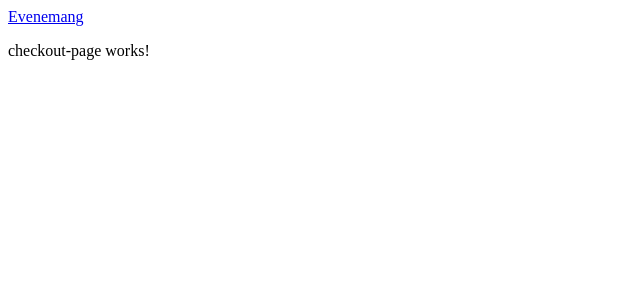
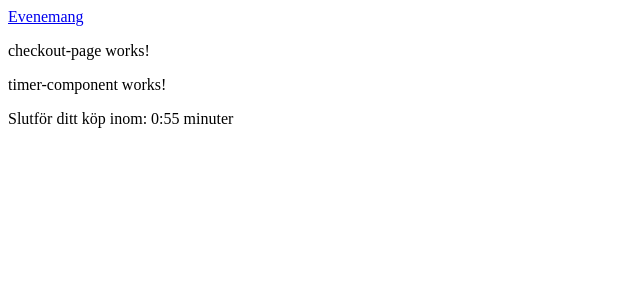
Before and after one commit to S7120f/EventApplication-frontend, an Angular app: page /checkout-page in a window 1280 px wide. Shown: the top 300 px of the page, without its empty margins (0-640 px from the left). Built offline with nearby package versions, Linux system fonts and the light colour scheme.

Commit message:
timerf for checkout  added in child component

```diff
--- a/src/app/components/checkout/checkout-page/checkout-page.html
+++ b/src/app/components/checkout/checkout-page/checkout-page.html
@@ -1,4 +1,6 @@
 <p>checkout-page works!</p>
+
+<app-timer-component [seconds]="countDownSeconds"></app-timer-component>
 
 <div class="checkout-conatiner" *ngIf="event">
   <h2>Din reservation</h2>
--- a/src/app/components/checkout/checkout-page/checkout-page.ts
+++ b/src/app/components/checkout/checkout-page/checkout-page.ts
@@ -6,11 +6,13 @@ import {NgIf} from '@angular/common';
 import {TicketReservationService} from '../../ticket/ticketReservation-service';
 import {StripeCheckoutService} from '../stripeCheckout-service';
 import {CheckoutFlowService} from '../../../service/checkoutFlow-service';
+import {TimerComponent} from '../../timer-component/timer-component';
 
 @Component({
   selector: 'app-checkout-page',
   imports: [
-    NgIf
+    NgIf,
+    TimerComponent
   ],
   templateUrl: './checkout-page.html',
   styleUrl: './checkout-page.css'
@@ -21,6 +23,8 @@ export class CheckoutPage implements OnInit{
   totalPrice: number = 0;
   event: EventItem | null = null;
   reservationStatus!: string;
+
+  countDownSeconds = 60;
 
 
 
--- /dev/null
+++ b/src/app/components/timer-component/timer-component.html
@@ -0,0 +1,12 @@
+<p>timer-component works!</p>
+
+<div class="timeRemaining-container">
+  <div class="timer" *ngIf="remaining > 0">
+    <p>Slutför ditt köp inom: {{ formatTime(remaining) }} minuter </p>
+  </div>
+
+  <div class="endTimer" *ngIf="remaining <= 0">
+    <p>Reservationen har gått ut!</p>
+    <button (click)="goBack()">Tillbaka till startsidan</button>
+  </div>
+</div>
--- /dev/null
+++ b/src/app/components/timer-component/timer-component.ts
@@ -0,0 +1,45 @@
+import {Component, Input, OnDestroy, OnInit} from '@angular/core';
+import {Router} from '@angular/router';
+import {NgIf} from '@angular/common';
+
+@Component({
+  selector: 'app-timer-component',
+  imports: [
+    NgIf
+  ],
+  templateUrl: './timer-component.html',
+  styleUrl: './timer-component.css'
+})
+export class TimerComponent implements OnInit {
+
+  @Input() seconds: number = 0;
+  remaining = 0;
+
+  constructor(private router: Router) {}
+
+
+  ngOnInit(): void {
+    this.remaining = this.seconds;
+
+    const interval = setInterval(() => {
+      this.remaining--;
+
+
+      if(this.remaining <= 0) {
+        clearInterval(interval); // stoppar när tiden är slut
+      }
+    }, 1000);
+  }
+
+  formatTime(seconds: number): string {
+    const m = Math.floor(seconds / 60);
+    const s = seconds % 60;
+    return `${m}:${s.toString().padStart(2, '0')}`;
+  }
+
+  goBack() {
+    this.router.navigate(["/"]);
+  }
+
+
+}
```
Also changed, not shown: src/app/components/timer-component/timer-component.css (added).
